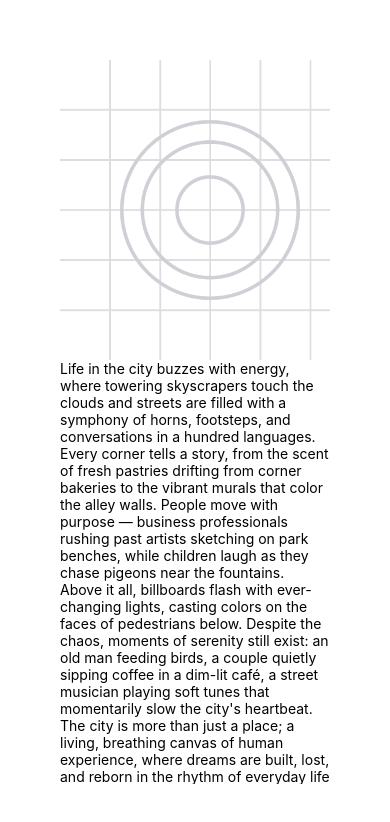
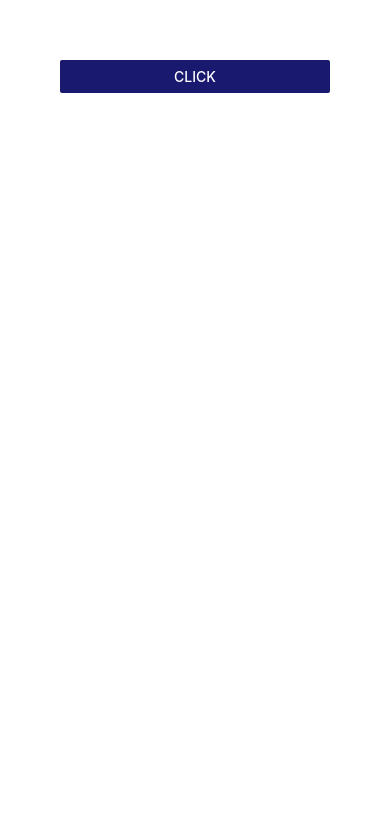
Before and after one commit to tonybandya/React-Native-Expo-Intro, a React Native app: screen / in a window 390 px wide. Shown: the top 822 px of the page. Built offline with nearby package versions, Linux system fonts and the light colour scheme.

Commit message:
how button works in react native expo

```diff
--- a/App.js
+++ b/App.js
@@ -1,28 +1,13 @@
 import { StatusBar } from 'expo-status-bar';
-import { StyleSheet, Text, View, Image, ScrollView } from 'react-native';
-const logoImge = require('./assets/adaptive-icon.png');
-
+import { View, Button } from "react-native";
 export default function App() {
   return (
     <View style={{ flex: 1, backgroundcolor: "plum", padding: 60}}>
-      <ScrollView>
-      <Image source={logoImge} style={{width: 300,height:300}} />
-      <Text>
-        Life in the city buzzes with energy, where towering skyscrapers touch the clouds
-        and streets are filled with a symphony of horns, footsteps, and conversations in
-        a hundred languages. Every corner tells a story, from the scent of fresh pastries
-        drifting from corner bakeries to the vibrant murals that color the alley walls.
-        People move with purpose — business professionals rushing past artists sketching
-        on park benches, while children laugh as they chase pigeons near the fountains.
-        Above it all, billboards flash with ever-changing lights, casting colors on the
-        faces of pedestrians below. Despite the chaos, moments of serenity still exist:
-        an old man feeding birds, a couple quietly sipping coffee in a dim-lit café, a
-        street musician playing soft tunes that momentarily slow the city's heartbeat.
-        The city is more than just a place; a living, breathing canvas of human
-        experience, where dreams are built, lost, and reborn in the rhythm of everyday life
-      </Text>
-      <Image source={logoImge} style={{width: 300,height:300}} />
-      </ScrollView>
+     <Button
+       title="click"
+       onPress={() => console.log ("Button Pressed")}
+       color ="midnightblue"/>
+
       </View>
   );
 }
```
